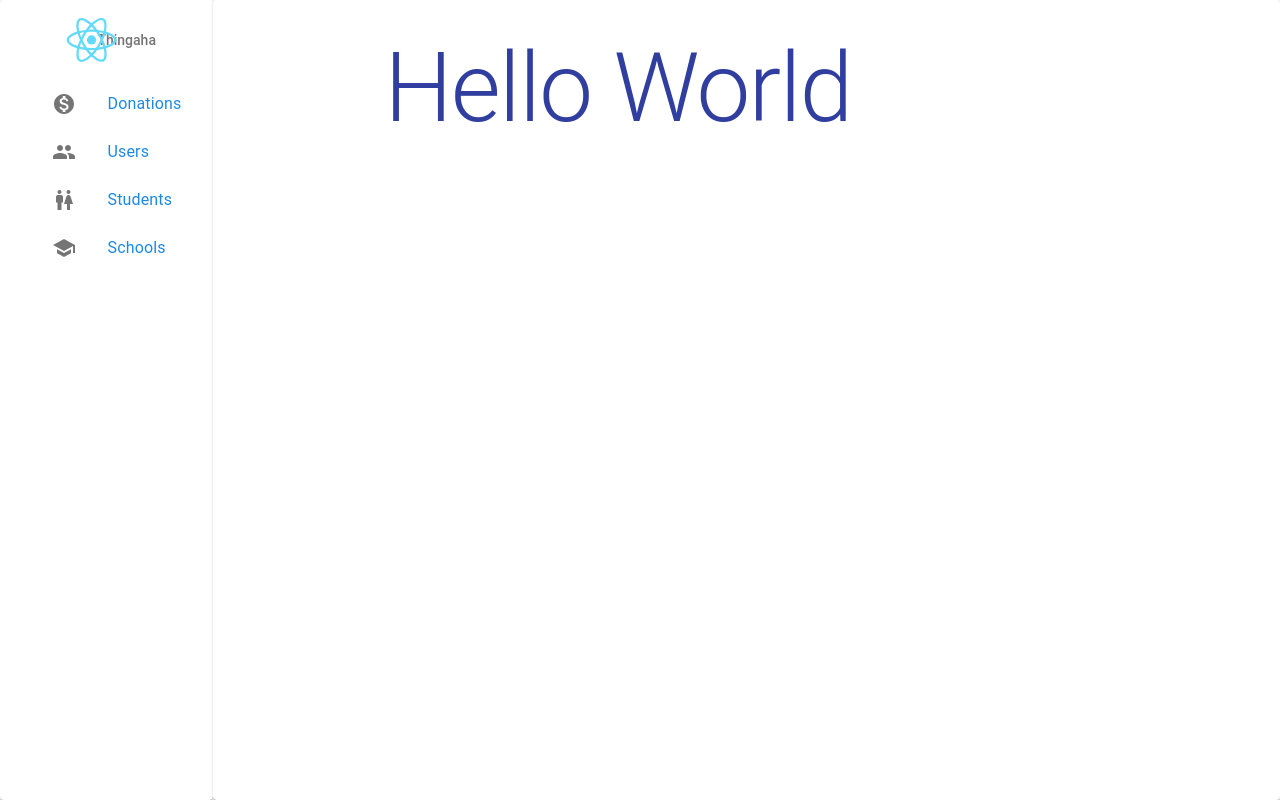
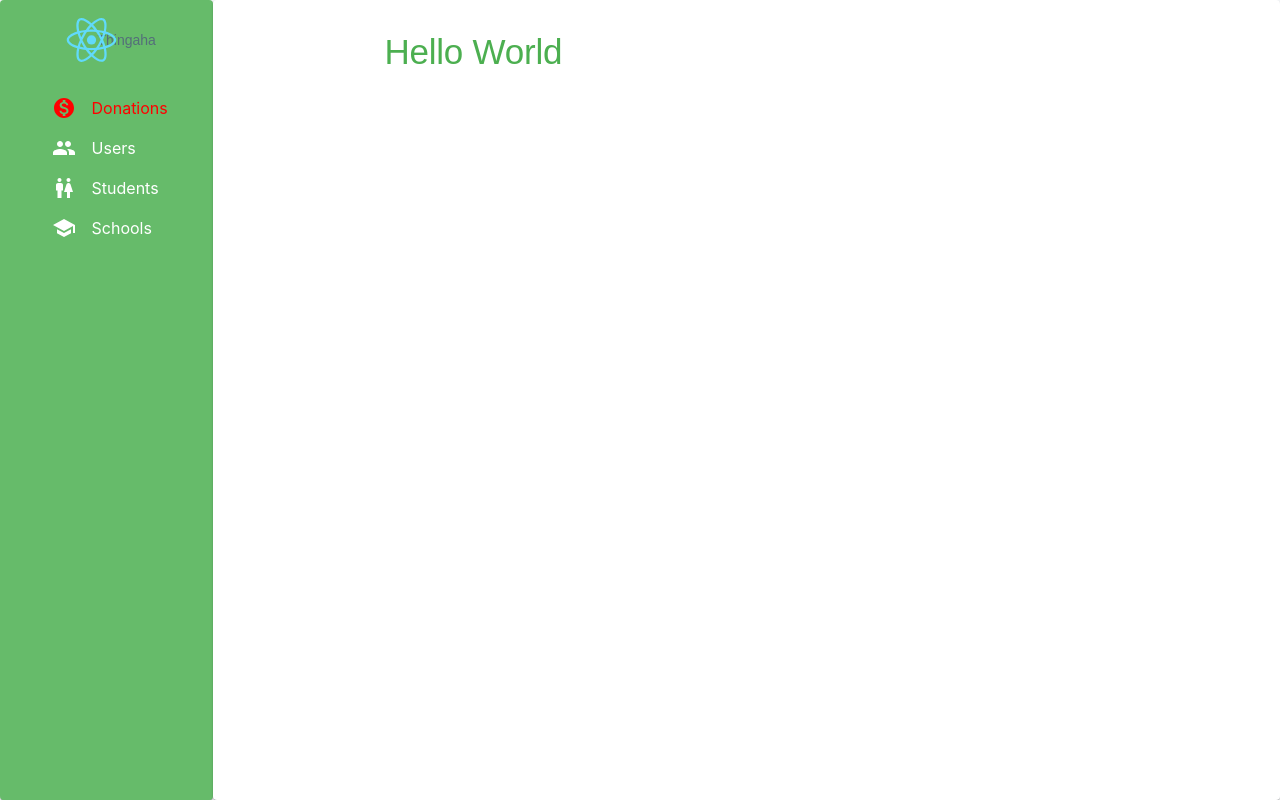
Before and after one commit to thingaha/thingaha-web, a React (Create React App) app in the folder frontend/: page / in a window 1280 px wide. Built offline with nearby package versions, Linux system fonts and the light colour scheme.

Commit message:
Update theme with greenish color

```diff
--- a/frontend/src/App.js
+++ b/frontend/src/App.js
@@ -1,9 +1,9 @@
 import React, { Component } from 'react'
-import styled, { ThemeProvider } from 'styled-components'
+import styled from 'styled-components'
 import GlobalStyles from './styles/global'
 import { Normalize } from 'styled-normalize'
 import { BrowserRouter as Router, Route, Switch } from 'react-router-dom'
-import { StylesProvider } from '@material-ui/core/styles'
+import { StylesProvider, ThemeProvider } from '@material-ui/core/styles'
 import theme from './styles/theme'
 import store from './store/configureStore'
 import { Provider } from 'react-redux'
@@ -27,8 +27,8 @@ class App extends Component {
                 <Sidebar />
                 <ContentView>
                   <Switch>
+                    <Route path="/" exact component={Home} />
                     <Route path="/users" exact component={Users} />
-                    <Route path="/" component={Home} />
                   </Switch>
                 </ContentView>
               </BaseLayout>
--- a/frontend/src/components/layouts/Sidebar.js
+++ b/frontend/src/components/layouts/Sidebar.js
@@ -10,12 +10,23 @@ import SchoolIcon from '@material-ui/icons/School'
 import PeopleIcon from '@material-ui/icons/People'
 import WcIcon from '@material-ui/icons/Wc'
 import MonetizationOnIcon from '@material-ui/icons/MonetizationOn'
-import { Link } from 'react-router-dom'
+import { NavLink } from 'react-router-dom'
 import logoUrl from '../../logo.svg'
+import { withTheme } from '@material-ui/core/styles'
 
-const SidebarContent = styled(Paper)`
-  width: 100%;
-  height: 100vh;
+const SidebarContent = withTheme(
+  styled(Paper)`
+    width: 100%;
+    height: 100vh;
+    background-color: ${(props) => props.theme.palette.primary.main};
+  `
+)
+
+const StyledMenuContainer = styled.ul`
+  list-style: none;
+  display: flex;
+  flex-direction: column;
+  padding-left: 1rem;
 `
 
 const StyledLogoContainer = styled(Grid)`
@@ -27,41 +38,41 @@ const StyledAvatar = styled(Avatar)`
   width: 80px;
 `
 
-export const NavMenu = () => (
-  <div>
-    <ListItem button>
-      <ListItemIcon>
-        <MonetizationOnIcon />
-      </ListItemIcon>
-      <Link to={`/`} activeClassName="active">
-        <ListItemText primary="Donations" />
-      </Link>
-    </ListItem>
-    <ListItem button>
-      <ListItemIcon>
-        <PeopleIcon />
-      </ListItemIcon>
-      <Link to={'/users'}>
-        <ListItemText primary="Users" />
-      </Link>
-    </ListItem>
-    <ListItem button>
-      <ListItemIcon>
-        <WcIcon />
-      </ListItemIcon>
-      <Link to={`/`}>
-        <ListItemText primary="Students" />
-      </Link>
-    </ListItem>
-    <ListItem button>
-      <ListItemIcon>
-        <SchoolIcon />
-      </ListItemIcon>
-      <Link to={`/`}>
-        <ListItemText primary="Schools" />
-      </Link>
-    </ListItem>
-  </div>
+const StyledNavLink = styled(NavLink)`
+  color: white;
+  display: flex;
+  justify-content: flex-start;
+  align-items: center;
+  margin-bottom: 1rem;
+
+  &.active {
+    color: red;
+  }
+
+  & .nav-icon {
+    margin-right: 1rem;
+  }
+`
+
+const NavMenu = () => (
+  <StyledMenuContainer>
+    <StyledNavLink exact to={'/'}>
+      <MonetizationOnIcon className="nav-icon" />
+      Donations
+    </StyledNavLink>
+    <StyledNavLink to={'/users'}>
+      <PeopleIcon className="nav-icon" />
+      Users
+    </StyledNavLink>
+    <StyledNavLink to={'/students'}>
+      <WcIcon className="nav-icon" />
+      Students
+    </StyledNavLink>
+    <StyledNavLink to={'/schools'}>
+      <SchoolIcon className="nav-icon" />
+      Schools
+    </StyledNavLink>
+  </StyledMenuContainer>
 )
 
 const Sidebar = (props) => {
--- a/frontend/src/styles/palette.js
+++ b/frontend/src/styles/palette.js
@@ -8,49 +8,49 @@ export default {
   white,
   primary: {
     contrastText: white,
-    dark: colors.indigo[900],
-    main: colors.indigo[500],
-    light: colors.indigo[100]
+    dark: colors.green[500],
+    main: colors.green[400],
+    light: colors.green[100],
   },
   secondary: {
     contrastText: white,
     dark: colors.blue[900],
     main: colors.blue['A400'],
-    light: colors.blue['A400']
+    light: colors.blue['A400'],
   },
   success: {
     contrastText: white,
     dark: colors.green[900],
     main: colors.green[600],
-    light: colors.green[400]
+    light: colors.green[400],
   },
   info: {
     contrastText: white,
     dark: colors.blue[900],
     main: colors.blue[600],
-    light: colors.blue[400]
+    light: colors.blue[400],
   },
   warning: {
     contrastText: white,
     dark: colors.orange[900],
     main: colors.orange[600],
-    light: colors.orange[400]
+    light: colors.orange[400],
   },
   error: {
     contrastText: white,
     dark: colors.red[900],
     main: colors.red[600],
-    light: colors.red[400]
+    light: colors.red[400],
   },
   text: {
     primary: colors.blueGrey[900],
     secondary: colors.blueGrey[600],
-    link: colors.blue[600]
+    link: colors.red[600],
   },
   background: {
     default: '#F4F6F8',
-    paper: white
+    paper: white,
   },
   icon: colors.blueGrey[600],
-  divider: colors.grey[200]
+  divider: colors.grey[200],
 }
--- a/frontend/src/styles/theme.js
+++ b/frontend/src/styles/theme.js
@@ -8,8 +8,8 @@ const theme = createMuiTheme({
   typography,
   zIndex: {
     appBar: 1200,
-    drawer: 1100
-  }
+    drawer: 1100,
+  },
 })
 
 export default theme
```
